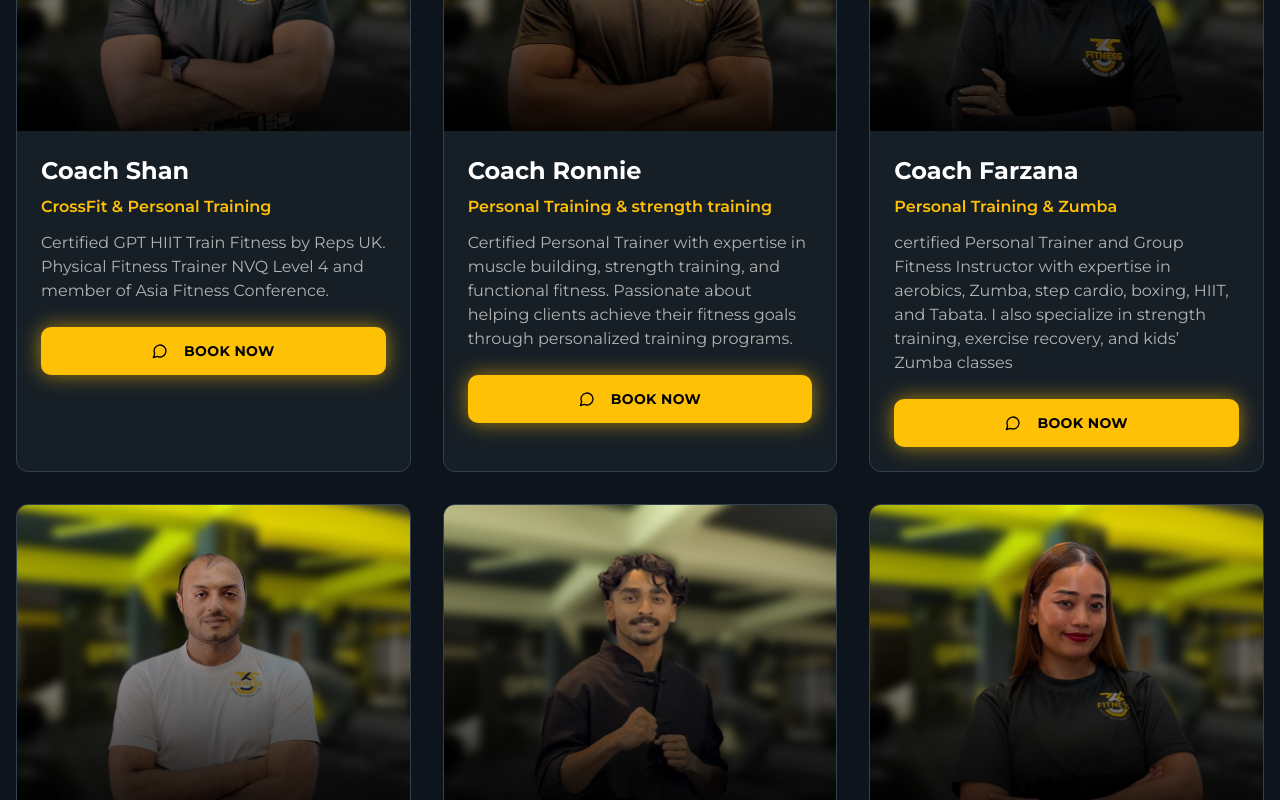
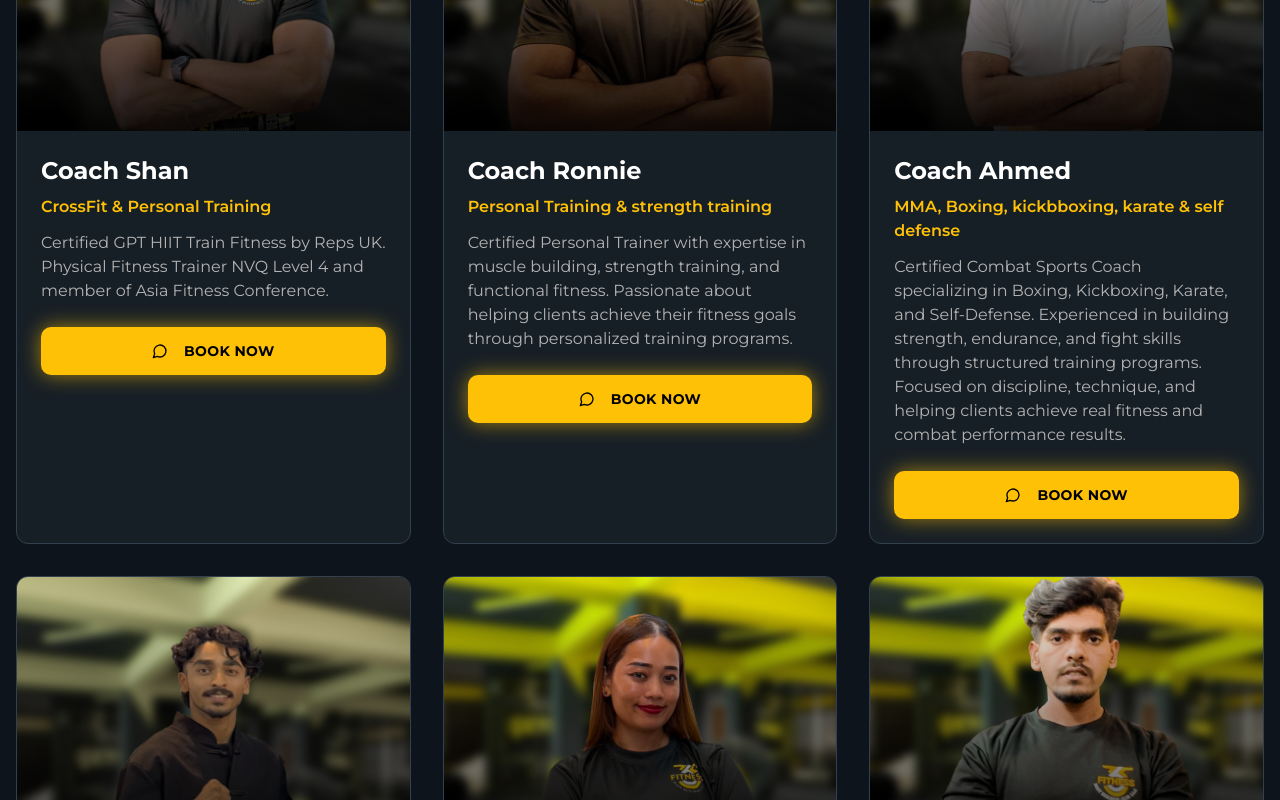
Before and after one commit to shanuka55/365_gym, a React (Vite) app: page / in a window 1280 px wide. Shown: the part 8740-9540 px from the top of the page. Built offline with nearby package versions, Linux system fonts and the light colour scheme.

Commit message:
Remove Coach Farzana from trainer listing

```diff
--- a/src/components/Trainers.tsx
+++ b/src/components/Trainers.tsx
@@ -3,7 +3,6 @@ import { Button } from "@/components/ui/button";
 import trainerIsha from "@/assets/ISHA.webp";
 import trainerAzeem from "@/assets/AZEEM.webp";
 import trainerShan from "@/assets/SHAN.webp";
-import trainerFarzana from "@/assets/FARZANA.webp";
 import trainerAhmed from "@/assets/AHMED.webp";
 import trainerLeaLea from "@/assets/LEA LEA.jpg";
 import trainerShabaz from "@/assets/SHABAZ.jpg";
@@ -42,12 +41,6 @@ const trainers = [
     specialty: "Personal Training & strength training",
     image: trainerRonnie,
     bio: "Certified Personal Trainer with expertise in muscle building, strength training, and functional fitness. Passionate about helping clients achieve their fitness goals through personalized training programs.",
-  },
-  {
-    name: "Coach Farzana",
-    specialty: "Personal Training & Zumba",
-    image: trainerFarzana,
-    bio: "certified Personal Trainer and Group Fitness Instructor with expertise in aerobics, Zumba, step cardio, boxing, HIIT, and Tabata. I also specialize in strength training, exercise recovery, and kids’ Zumba classes",
   },
   {
     name: "Coach Ahmed",
```
